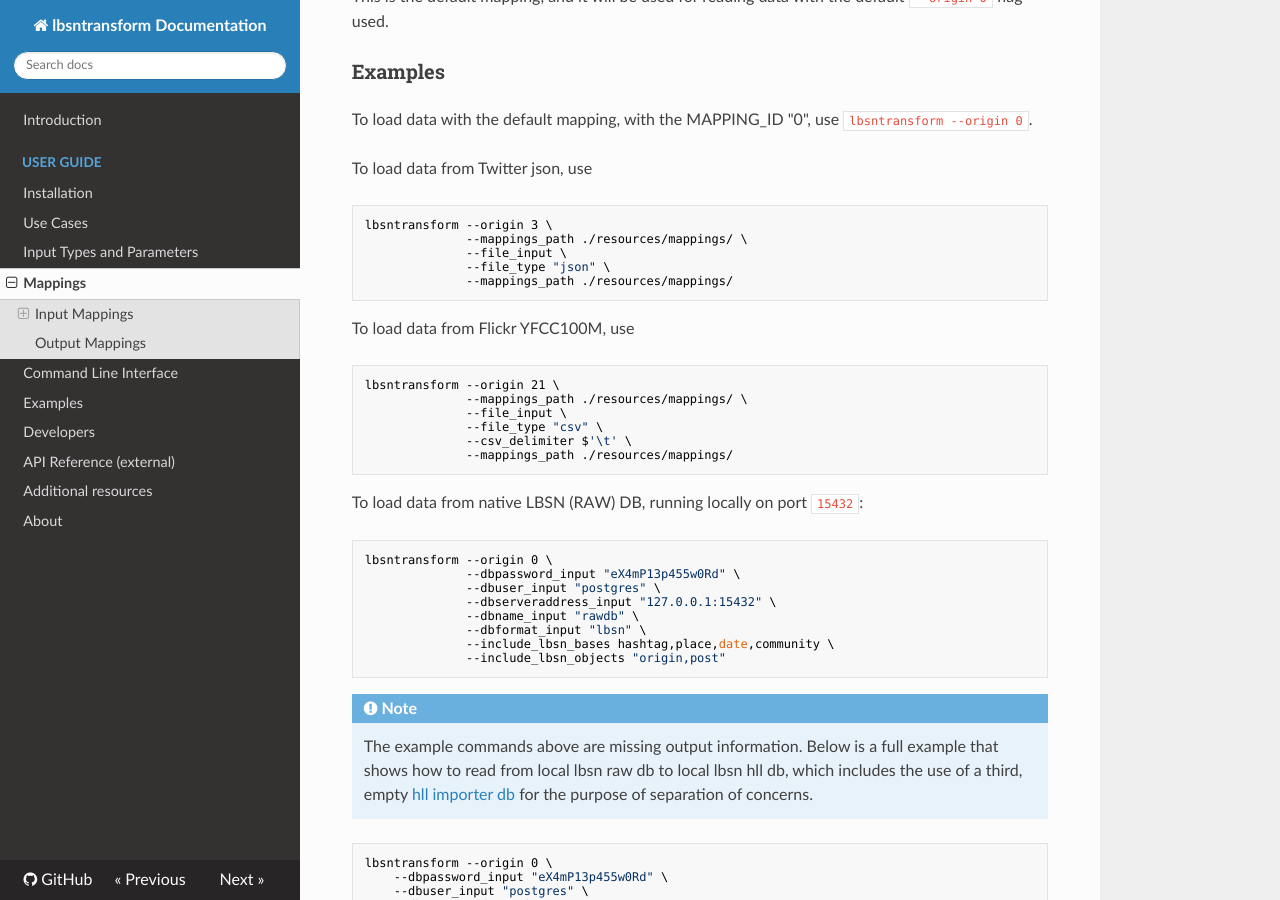
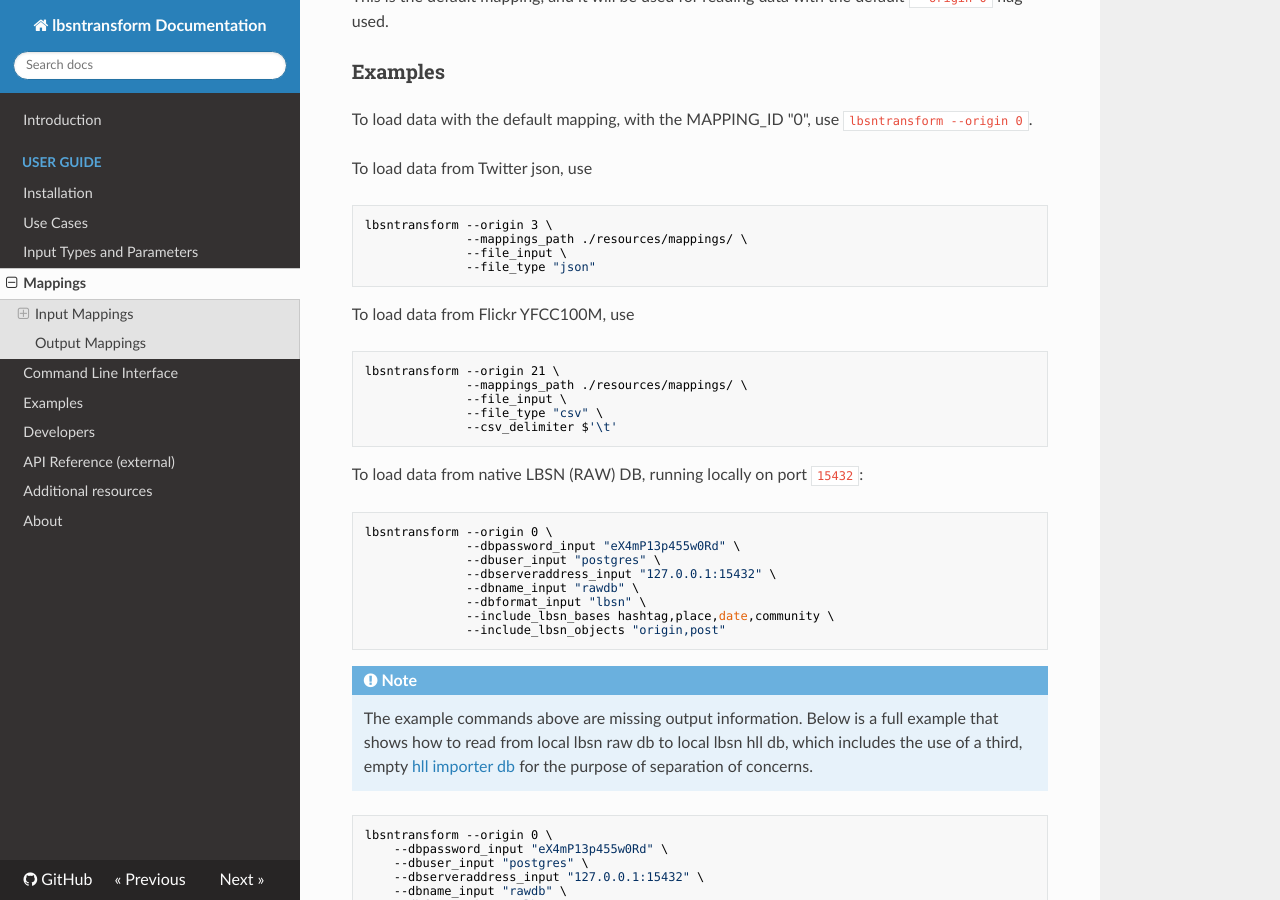
Before and after one commit to Sieboldianus/lbsntransform, an MkDocs documentation site: the page built from docs/mappings.md, in a window 1280 px wide and 900 px high, scrolled down 1022 px. Built offline with MkDocs 1.6.1, drawn with Linux system fonts in a browser that asks for light colours; nearby versions of some CDN libraries.

Commit message:
docs: Remove duplicate mappings_path from example

````diff
--- a/docs/mappings.md
+++ b/docs/mappings.md
@@ -49,8 +49,7 @@ To load data from Twitter json, use
 lbsntransform --origin 3 \
               --mappings_path ./resources/mappings/ \
               --file_input \
-              --file_type "json" \
-              --mappings_path ./resources/mappings/
+              --file_type "json"
 ```
 
 To load data from Flickr YFCC100M, use
@@ -60,8 +59,7 @@ lbsntransform --origin 21 \
               --mappings_path ./resources/mappings/ \
               --file_input \
               --file_type "csv" \
-              --csv_delimiter $'\t' \
-              --mappings_path ./resources/mappings/
+              --csv_delimiter $'\t'
 ```
 
 To load data from native LBSN (RAW) DB, running locally
````
